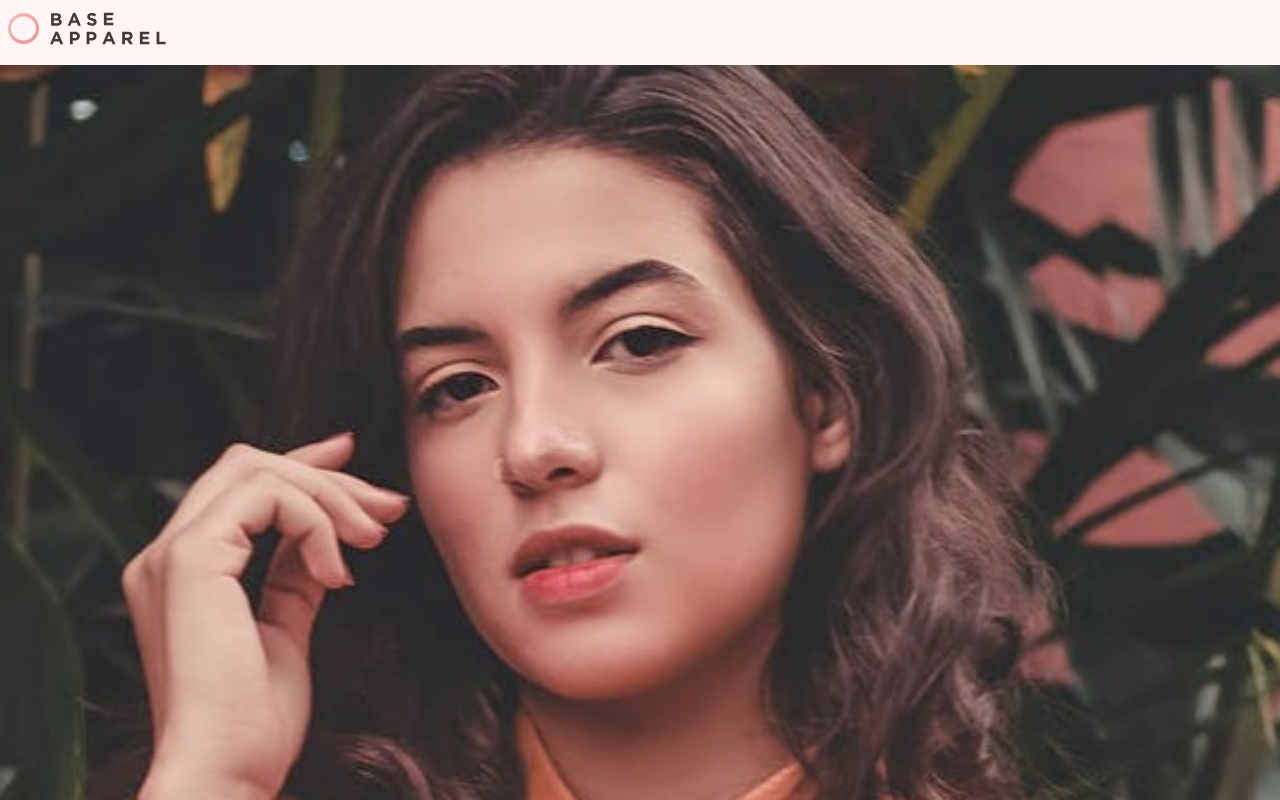
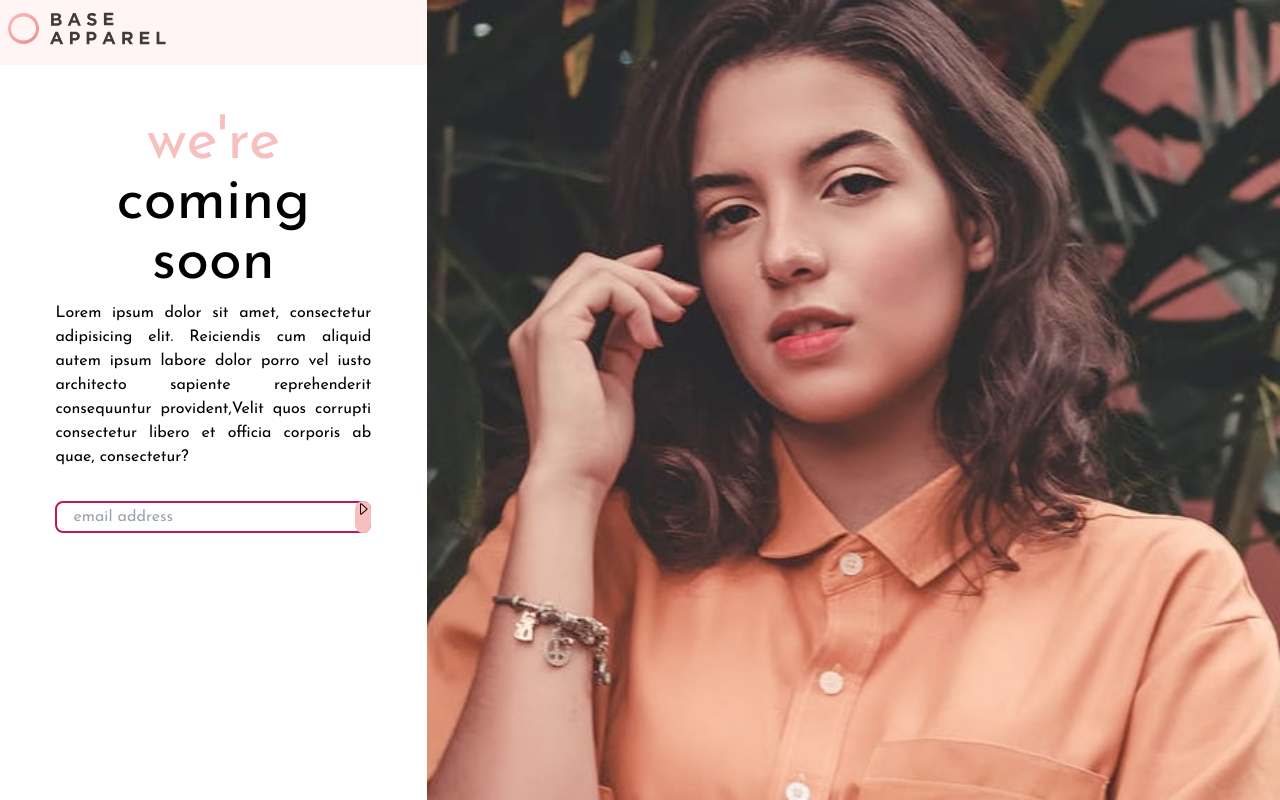
Before and after one commit to almeidaleandro28/Front-Mentor-Challenge-01, a React (Vite) app: page / in a window 1280 px wide. Shown: the top 800 px of the page. Built offline with nearby package versions, Linux system fonts and the light colour scheme.

Commit message:
style: position element
in breakpoint md

```diff
--- a/src/App.jsx
+++ b/src/App.jsx
@@ -5,11 +5,11 @@ import Hero from './assets/components/layout/Hero'
 function App() {
 
   return (
-    <>
+    <div className='md:grid md:grid-cols-3 md:grid-rows-[100px_repeat(2, minmax(0, 1fr) ) ]'>
      <Header />
      <Hero />
      <Footer />
-    </>
+    </div>
   )
 }
 
--- a/src/assets/components/layout/Footer.jsx
+++ b/src/assets/components/layout/Footer.jsx
@@ -7,7 +7,7 @@ Footer.propTypes = {
 
 function Footer(props) {
   return (
-    <footer>
+    <footer className='md:row-span-4'>
       <div className="container mx-auto px-4 py-4 text-center">
 
         <header className='mb-2 mt-8'>
@@ -20,12 +20,12 @@ function Footer(props) {
           <p className='w-4/5 text-justify m-auto'>Lorem ipsum dolor sit amet, consectetur adipisicing elit. Reiciendis cum aliquid autem ipsum labore dolor porro vel iusto architecto sapiente reprehenderit consequuntur provident,Velit quos corrupti consectetur libero et officia corporis ab quae, consectetur?</p>
         </section>
 
-        <footer className='flex w-4/5 mx-auto '>
-            <input type="email" placeholder='email address' />
-            <div className='bg-pink-300'>
-            <svg xmlns="http://www.w3.org/2000/svg" width="16" height="16" fill="currentColor" className="bi bi-caret-right" viewBox="0 0 16 16">
-              <path d="M6 12.796V3.204L11.481 8 6 12.796zm.659.753 5.48-4.796a1 1 0 0 0 0-1.506L6.66 2.451C6.011 1.885 5 2.345 5 3.204v9.592a1 1 0 0 0 1.659.753z"/>
-            </svg>
+        <footer className='flex w-4/5 mx-auto relative'>
+            <input className='w-full  border-pink-700 border-2 rounded-lg py-0.5 placeholder:pl-4 relative' type="email" placeholder='email address' />
+            <div className='h-full bg-pink-300 rounded-lg absolute right-0'>
+              <svg className='' xmlns="http://www.w3.org/2000/svg" width="16" height="16" fill="currentColor" className="bi bi-caret-right" viewBox="0 0 16 16">
+                <path d="M6 12.796V3.204L11.481 8 6 12.796zm.659.753 5.48-4.796a1 1 0 0 0 0-1.506L6.66 2.451C6.011 1.885 5 2.345 5 3.204v9.592a1 1 0 0 0 1.659.753z"/>
+              </svg>
             </div>
         </footer>
 
--- a/src/assets/components/layout/Header.jsx
+++ b/src/assets/components/layout/Header.jsx
@@ -9,7 +9,7 @@ Header.propTypes = {
 
 function Header(props) {
   return (
-    <header className='bg-pink-200 pl-2 pt-3 pb-5'>
+    <header className='bg-pink-200 pl-2 pt-3 pb-5 md:col-span-1 md:row-span-1'>
       <Logo />
     </header>
   );
--- a/src/assets/components/layout/Hero.jsx
+++ b/src/assets/components/layout/Hero.jsx
@@ -25,7 +25,7 @@ function Hero( props ) {
 
 
   return (
-    <section className=''>
+    <section className='md:col-span-2 md:row-span-3'>
       {showImage}
     </section>
   );
```
